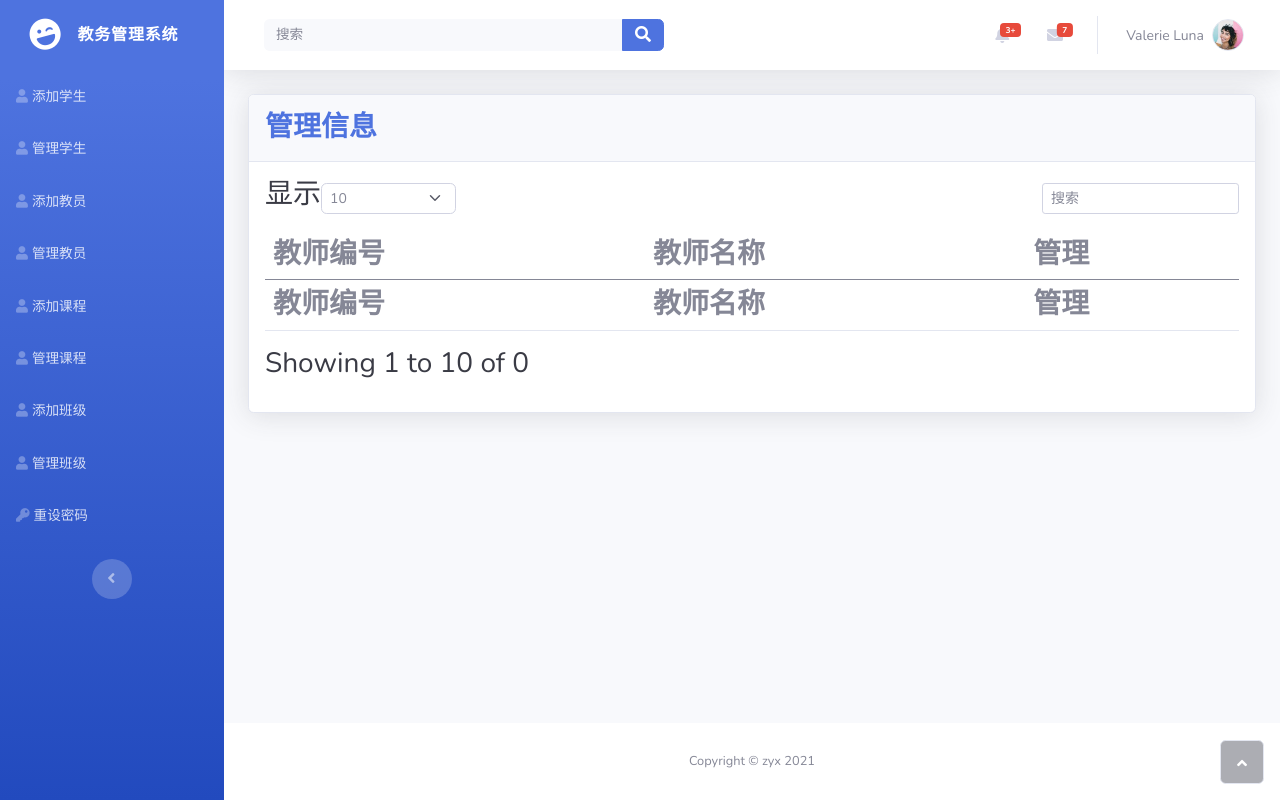
After one commit to yuzhi535/StudentManagementSystem, a Django app: page /adminHome/ManageStaff in a window 1280 px wide. The commit adds this page. Run offline with Django 3.2, Linux system fonts and the light colour scheme; data that the repository does not hold is empty; some libraries are stand-ins or nearby versions.

Commit message:
add some mgr page

```diff
--- /dev/null
+++ b/StudentManagementApp/templates/adminMgrStaff.html
@@ -0,0 +1,83 @@
+{% extends 'base_template/adminBase.html' %}
+{% load static %}
+{% block main_content %}
+    <div class="card shadow">
+        <div class="card-header py-3"><p class="text-primary m-0 fw-bold">管理信息</p></div>
+        <div class="card-body">
+            <div class="row">
+                <div class="col-md-6 text-nowrap">
+                    <div id="dataTable_length" class="dataTables_length" aria-controls="dataTable"><label
+                            class="form-label">显示<select
+                            class="d-inline-block form-select form-select-sm">
+                        <option value="10" selected="">10</option>
+                        <option value="25">25</option>
+                        <option value="50">50</option>
+                        <option value="100">100</option>
+                    </select>&nbsp;</label></div>
+                </div>
+                <div class="col-md-6">
+                    <div class="text-md-end dataTables_filter" id="dataTable_filter"><label
+                            class="form-label"><input type="search" class="form-control form-control-sm"
+                                                      aria-controls="dataTable"
+                                                      placeholder="搜索"></label></div>
+                </div>
+            </div>
+            <div class="table-responsive table mt-2" id="dataTable" role="grid"
+                 aria-describedby="dataTable_info">
+                <table class="table my-0" id="dataTable">
+                    <thead>
+                    <tr>
+                        <th>教师编号</th>
+                        <th>教师名称</th>
+                        <th>管理</th>
+                        {#                        <th>教师性别</th>#}
+                        {#                        <th>阿斯顿发</th>#}
+                        {#                        <th>学年学期</th>#}
+                        {#                        <th>绩点</th>#}
+                    </tr>
+                    </thead>
+                    <tbody>
+                    {% for staff in staffs %}
+                        <td>{{ staff.id }}</td>
+                        <td>{{ staff.admin.username }}</td>
+                        <th><a href="{% url 'adminStaffMgr' forloop.counter %}">管理</a></th>
+                    {% endfor %}
+                    </tbody>
+                    <tfoot>
+                    <tr>
+                        <td><strong>教师编号</strong></td>
+                        <td><strong>教师名称</strong></td>
+                        <td><strong>管理</strong></td>
+                        {#                        <td><strong>最终成绩</strong></td>#}
+                        {#                        <td><strong>学年学期</strong></td>#}
+                        {#                        <td><strong>绩点</strong></td>#}
+                    </tr>
+                    </tfoot>
+                </table>
+            </div>
+            <div class="row">
+                <div class="col-md-6 align-self-center"><p id="dataTable_info" class="dataTables_info"
+                                                           role="status" aria-live="polite">Showing 1 to 10
+                    of {{ staffs.count }}</p></div>
+                <div class="col-md-6">
+                    <nav class="d-lg-flex justify-content-lg-end dataTables_paginate paging_simple_numbers">
+                        <ul class="pagination">
+                            {% for page in staffs %}
+                                <li class="page-item active"><a href="#" class="page-link">{{ forloop.counter }}</a>
+                                </li>
+                                {#                            <li class="page-item disabled"><a class="page-link" href="#"#}
+                                {#                                                              aria-label="Previous"><span#}
+                                {#                                    aria-hidden="true">«</span></a></li>#}
+                                {#                            <li class="page-item active"><a class="page-link" href="#">1</a></li>#}
+                                {#                            <li class="page-item"><a class="page-link" href="#">2</a></li>#}
+                                {#                            <li class="page-item"><a class="page-link" href="#">3</a></li>#}
+                                {#                            <li class="page-item"><a class="page-link" href="#" aria-label="Next"><span#}
+                                {#                                    aria-hidden="true">»</span></a></li>#}
+                            {% endfor %}
+                        </ul>
+                    </nav>
+                </div>
+            </div>
+        </div>
+    </div>
+{% endblock main_content %}
--- a/StudentManagementApp/templates/base_template/adminBase.html
+++ b/StudentManagementApp/templates/base_template/adminBase.html
@@ -29,7 +29,8 @@
                 </li>
                 <li class="nav-item"><a class="nav-link" href={% url 'addStaff' %}><i
                         class="fas fa-user"></i><span>添加教员</span></a></li>
-                <li class="nav-item"><a class="nav-link" href="#"><i class="fas fa-user"></i><span>管理教员</span></a>
+                <li class="nav-item"><a class="nav-link" href="{% url 'adminMgrStaff' %}"><i
+                        class="fas fa-user"></i><span>管理教员</span></a>
                 </li>
                 <li class="nav-item"><a class="nav-link" href={% url 'addCourse' %}><i class="fas fa-user"></i><span>添加课程</span></a>
                 </li>
--- a/StudentManagementApp/urls.py
+++ b/StudentManagementApp/urls.py
@@ -25,4 +25,6 @@ urlpatterns = [
     path('staffHome/', views.staffHome, name='staffHome'),
     path('adminHome/addClass/', views.adminAddClass, name='adminAddClass'),
     path('adminHome/addClass/complete', views.adminComClass, name='completeAddClass'),
+    path('adminHome/ManageStaff', views.adminMgrStaff, name='adminMgrStaff'),
+    # path('adminHome/ManageStaff/manage/<int:pk>', views.AdminStaffMgrView.as_view(), name='adminStaffMgr'),
 ]
--- a/StudentManagementApp/views.py
+++ b/StudentManagementApp/views.py
@@ -9,9 +9,11 @@ from django.shortcuts import render
 from django.urls import reverse
 from django.utils import timezone
 from django.utils.dateparse import parse_date
+from django.views import generic
+from django.views.generic import ListView
 
 from StudentManagementApp.UserBackEnd import UserBackEnd
-from StudentManagementApp.models import CustomUser, Course, Study, StuClass
+from StudentManagementApp.models import CustomUser, Course, Study, StuClass, Staff, Teach, Student
 
 
 def view_login(request):
@@ -97,12 +99,12 @@ def adminComStu(request):
         time = request.POST['time']
         time = parse_date(time)
         choice = request.POST['choice']
-        # 比较时间，不能是将来的时间
-        if datetime.datetime(time.year, time.month, time.day) > timezone.now():
-            messages.error(request, 'failed!')
-        else:
-            # try:
-            if len(CustomUser.objects.filter(user_id=user_id)) == 0:
+
+        try:
+            # 比较时间，不能是将来的时间
+            if datetime.datetime(time.year, time.month, time.day) > timezone.now():
+                messages.error(request, 'failed!')
+            elif len(CustomUser.objects.filter(user_id=user_id)) == 0:
                 user = CustomUser.objects.create_user(user_id=user_id, username=name, email=email, password=passwd,
                                                       phone_number=phone, user_type=3, in_school_time=time
                                                       )
@@ -113,9 +115,9 @@ def adminComStu(request):
                 messages.success(request, 'success!')
             else:
                 messages.error(request, 'failed!')
-            # except:
-            #     messages.error(request, 'failed!')
-        return HttpResponseRedirect('/adminHome/addStu/')
+        except:
+            messages.error(request, 'failed!')
+    return HttpResponseRedirect('/adminHome/addStu/')
 
 
 def adminAddCourse(request):
@@ -175,7 +177,8 @@ def adminMgrCourse(request):
 
 
 def adminMgrStu(request):
-    return render(request, 'adminMgrStu.html')
+    content = Student.objects.all()
+    return render(request, 'adminMgrStu.html', {'students': content})
 
 
 def staffHome(request):
@@ -198,7 +201,25 @@ def adminComClass(request):
         model.save()
 
         messages.success(request, '添加班级成功')
-    except:
+    except Exception as e:
         messages.error(request, '添加班级失败')
 
     return HttpResponseRedirect(reverse('adminAddClass'))
+
+
+# todo 教务处管理界面上，管理教员页面即罗列教员，其中可点击到某个具体教员身上，然后对他安排到教某个班某个课程
+# todo 重设密码
+# todo 教务处页面罗列班级、教员、学生
+
+def adminMgrStaff(request):
+    content = Staff.objects.all()
+    return render(request, 'adminMgrStaff.html', {'staffs': content})
+
+
+class AdminStaffMgrView(generic.ListView):
+    template_name = 'adminStaffMgr.html'
+
+    def get_queryset(self):
+        pk = self.kwargs['pk']
+        staff = Staff.objects.get(pk=pk)
+        return staff.teach_set.all()
```
Also changed, not shown: StudentManagementApp/templates/adminMgrStu.html (+12 -22 lines), StudentManagementApp/templates/adminStaffMgr.html (added, +83 -0 lines).
